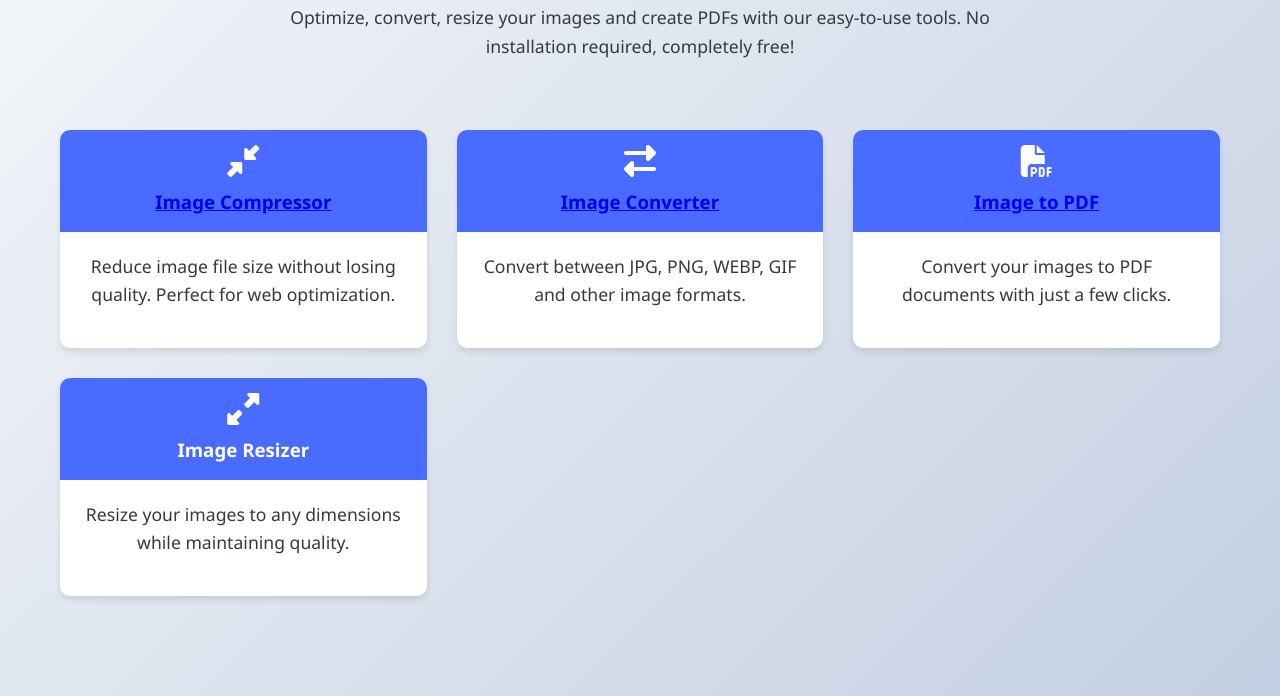
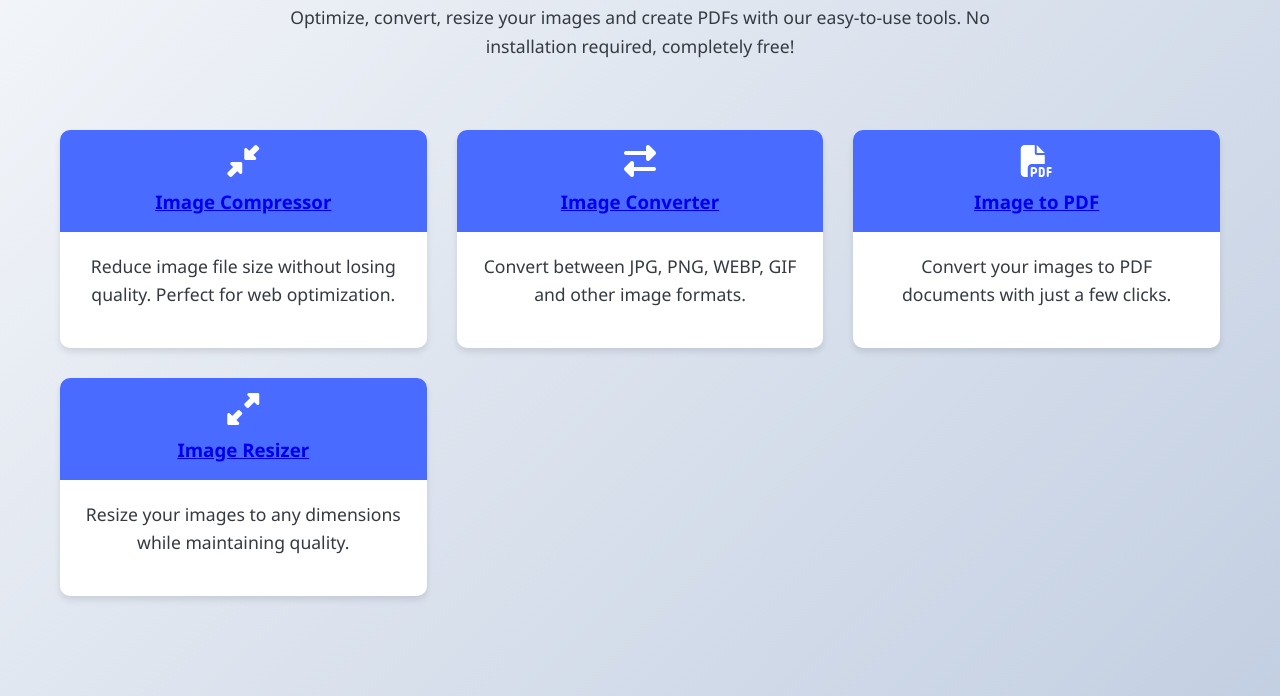
Before and after one commit to onlinetools-1/Tool, a plain HTML site: page index.html in a window 1280 px wide. Shown: the part 209-905 px from the top of the page. Drawn offline with Linux system fonts and the light colour scheme.

Commit message:
Update index.html

```diff
--- a/index.html
+++ b/index.html
@@ -437,7 +437,7 @@ Sajid Very Im, [18-05-2025 21:13]
                     <div class="tool-header">
 
                         <i class="fas fa-expand-alt"></i>
-                        <h3>Image Resizer</h3>
+                        <h3><a href="/Tool/image-resizer">Image Resizer</a></h3>
                     </div>
                     <div class="tool-body">
                         <p>Resize your images to any dimensions while maintaining quality.</p>
```
